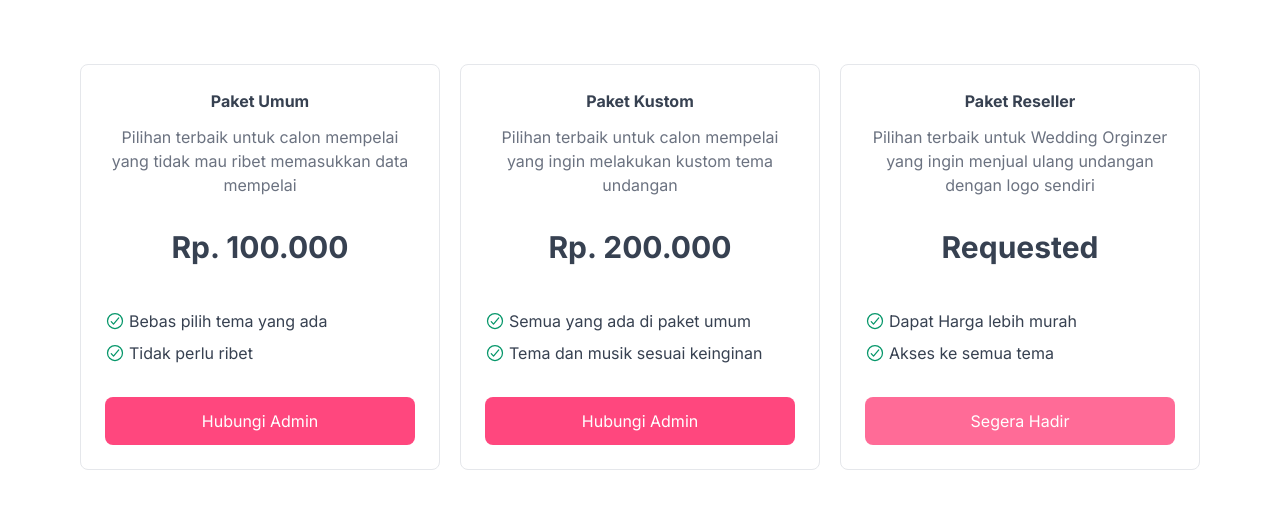
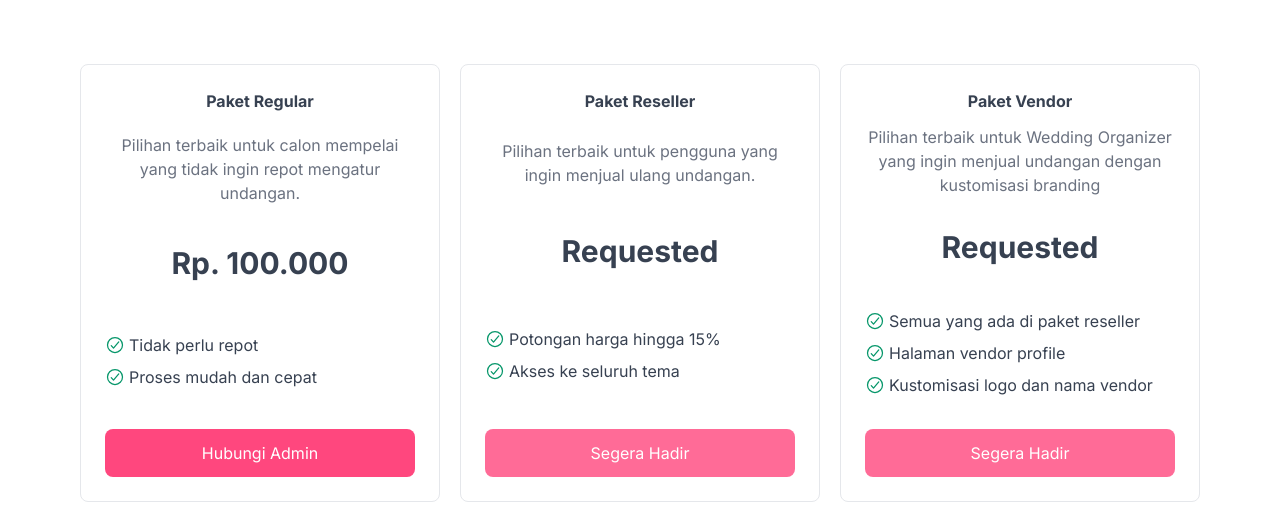
Before and after one commit to jagadyudha/jadiberkesan.com, a Next.js app: page /pricing in a window 1280 px wide. Shown: the part 280-800 px from the top of the page. Built offline with nearby package versions, Linux system fonts and the light colour scheme; no server answers.

Commit message:
adjust copy of pricing

```diff
--- a/src/components/pageComponents/homePage/faq.tsx
+++ b/src/components/pageComponents/homePage/faq.tsx
@@ -1,6 +1,55 @@
 import React from 'react';
 import Collapse from '@/components/sharedComponents/collapse';
 import Animation from '@/components/sharedComponents/animation';
+
+const data = [
+  {
+    title: 'Apa itu undangan Website/Digital?',
+    description:
+      'Undangan website/digital merupakan undangan yang disebarkan melalui platform digital. Jadi, para tamu bisa akses halaman web melalui link yang dikirim via Whatsapp atau pesan lainnya.',
+  },
+  {
+    title:
+      'Apa keuntungan menggunakan undangan Website/Digital dibandingkan undangan fisik?',
+    description:
+      'undangan website/digital lebih fleksibel dalam hal desain dan konten. Juga dapat menghemat waktu dan biaya yang biasanya terkait dengan pencetakan.',
+  },
+  {
+    title: 'Apakah semua undangan berbayar?',
+    description:
+      'Ya. Semua undangan di sini berbayar, tetapi kamu dapat membuat undangan terlebih dahulu tanpa membayar. Hanya membayar jika kamu ingin undanganmu dibagikan secara publik.',
+  },
+  {
+    title: 'Apakah undangan akan aktif selamanya?',
+    description:
+      'Ya. Undanganmu akan aktif selamanya. Juga, kamu dapat menghapusnya.',
+  },
+  {
+    title: 'Apakah undangan masih bisa diubah setelah dibayar?',
+    description:
+      'Bisa. Undanganmu dapat diubah sesuka hati, kecuali pada bagian tema dan domain.',
+  },
+  {
+    title: 'Apakah undangan bisa tanpa menggunakan foto mempelai?',
+    description:
+      'Bisa. Semua tema yang terdapat dalam katalog kami dapat digunakan tanpa menggunakan foto, melainkan dengan animasi.',
+  },
+  {
+    title: 'Apakah saya buat sendiri undangan saya dari nol',
+    description:
+      'Tidak. kamu tidak perlu mempelajari coding untuk membuat undangan. Semua tema yang kami sediakan siap pakai.',
+  },
+  {
+    title: 'Apakah undangan dapat diakses melalui handphone?',
+    description:
+      'Bisa. Semua tema undangan di jadiberkesan sudah otomatis dapat diakses di semua perangkat.',
+  },
+  {
+    title: 'Apakah ada jaminan uang kembali?',
+    description:
+      'Ya. Kami menawarkan jaminan pengembalian uang dalam waktu 24 jam jika kamu kurang puas dengan produk kami.',
+  },
+];
 
 const Faq = () => {
   return (
@@ -22,26 +71,13 @@ const Faq = () => {
           delay={0.1}
           className='my-8 md:my-12 max-w-4xl mx-auto'
         >
-          <Collapse
-            title='Apakah semua undangan berbayar'
-            description='Ya. Semua undangan di sini berbayar, tetapi kamu dapat membuat undangan terlebih dahulu tanpa membayar. Hanya bayar jika kamu ingin undanganmu dibagikan secara publik.'
-          />
-          <Collapse
-            title='Apakah undangan bisa aktif selamanya?'
-            description='Ya, bisa. Undanganmu akan aktif selamanya. Juga, kamu dapat menghapusnya.'
-          />
-          <Collapse
-            title='Apakah masih bisa diubah setelah undangan dibayar?'
-            description='Ya, bisa. Undanganmu dapat diubah sesuka hati, tanpa ada batasan.'
-          />
-          <Collapse
-            title='Apakah saya buat sendiri undangan saya dari nol'
-            description='tidak. kamu tidak perlu mempelajari coding untuk membuat undangan. Semua tema yang kami sediakan siap pakai dan mudah digunakan.'
-          />
-          <Collapse
-            title='Bagaimana jika saya ingin membuat tema secara kustom'
-            description='Kamu dapat memesan paket kustom pada halaman paket harga.'
-          />
+          {data.map((item) => (
+            <Collapse
+              key={item.title}
+              title={item.title}
+              description={item.description}
+            />
+          ))}
         </Animation>
       </div>
     </section>
--- a/src/components/pageComponents/homePage/hero.tsx
+++ b/src/components/pageComponents/homePage/hero.tsx
@@ -76,11 +76,13 @@ const Hero = () => {
                     </Button>
                   </div>
                 </Link>
-                <div className='relative'>
-                  <Button variant='outline' color='primary'>
-                    Lihat Harga
-                  </Button>
-                </div>
+                <Link href='/themes'>
+                  <div className='relative'>
+                    <Button variant='outline' color='primary'>
+                      Pilih Tema
+                    </Button>
+                  </div>
+                </Link>
               </div>
             </div>
           </div>
--- a/src/components/pageComponents/pricingPage/pricing.tsx
+++ b/src/components/pageComponents/pricingPage/pricing.tsx
@@ -20,7 +20,7 @@ const Pricing = () => {
         {dataPricing.map((item, index) => (
           <div
             key={index}
-            className='border border-gray-200 rounded-lg p-6 flex flex-col '
+            className='border border-gray-200 rounded-lg p-6 flex flex-col justify-between '
           >
             <h3 className=' font-bold mb-3'>{item.name}</h3>
             <span className='block text-gray-500'>{item.descriptiobn}</span>
@@ -36,7 +36,7 @@ const Pricing = () => {
                 </span>
               ))}
             </div>
-            {item.name.includes('Reseller') ? (
+            {['Paket Reseller', 'Paket Vendor'].includes(item.name) ? (
               <Button
                 variant='solid'
                 color='primary'
--- a/src/components/pageComponents/pricingPage/pricingFaq.tsx
+++ b/src/components/pageComponents/pricingPage/pricingFaq.tsx
@@ -17,11 +17,11 @@ const PricingFaq = () => {
         />
         <Collapse
           title='Apakah aman melakukan pembayaran online?'
-          description='Ya, Sebagian besar sistem pembayaran online menggunakan enkripsi aman untuk melindungi informasi pribadi kamu. Namun, penting untuk hanya melakukan pembayaran di situs web yang kamu percayai dan memiliki sambungan aman (https).'
+          description='Ya. Sebagian besar sistem pembayaran online menggunakan enkripsi aman untuk melindungi informasi pribadi kamu. Namun, penting untuk hanya melakukan pembayaran di situs web yang kamu percayai dan memiliki sambungan aman (https).'
         />
         <Collapse
           title='Apakah ada jaminan uang kembali?'
-          description='Ya. Kami menawarkan jaminan uang kembali dalam 24 jam untuk paket kustom jika kamu berubah pikiran.'
+          description='Ya. Kami menawarkan jaminan pengembalian uang dalam waktu 24 jam jika kamu kurang puas dengan produk kami.'
         />
       </div>
     </section>
--- a/src/components/pageComponents/themePage/themePage.tsx
+++ b/src/components/pageComponents/themePage/themePage.tsx
@@ -24,11 +24,6 @@ const ThemePage = ({ themes }: ThemesProps) => {
   const onSetTheme = (themeId: string) => {
     sessionStorage.setItem('jbc_themeId', themeId);
   };
-
-  React.useEffect(() => {
-    let data = sessionStorage.getItem('jbc_themeId');
-    console.log(data);
-  }, []);
 
   return (
     <main>
@@ -72,13 +67,13 @@ const ThemePage = ({ themes }: ThemesProps) => {
                 </div>
                 <div className='flex flex-col justify-between md:space-y-14 p-4 relative text-left'>
                   <div className='space-y-4'>
-                    <h3 className='text-lg font-bold group-hover:text-primary duration-300'>
+                    <h3 className='capitalize text-lg font-bold group-hover:text-primary duration-300'>
                       {item.name}
                     </h3>
                     <p>{item.description}</p>
                     <div>
                       {item.discount && (
-                        <del className=' font-bold'>
+                        <del className='font-bold'>
                           Rp.{' '}
                           {item.price
                             .toString()
--- a/src/lib/dummy.ts
+++ b/src/lib/dummy.ts
@@ -33,24 +33,28 @@ export const dataCardTwitter = {
 
 export const dataPricing = [
   {
-    name: 'Paket Umum',
+    name: 'Paket Regular',
     descriptiobn:
-      'Pilihan terbaik untuk calon mempelai yang tidak mau ribet memasukkan data mempelai',
+      'Pilihan terbaik untuk calon mempelai yang tidak ingin repot mengatur undangan.',
     price: 'Rp. 100.000',
-    detail: ['Bebas pilih tema yang ada', 'Tidak perlu ribet'],
-  },
-  {
-    name: 'Paket Kustom',
-    descriptiobn:
-      'Pilihan terbaik untuk calon mempelai yang ingin melakukan kustom tema undangan',
-    price: 'Rp. 200.000',
-    detail: ['Semua yang ada di paket umum', 'Tema dan musik sesuai keinginan'],
+    detail: ['Tidak perlu repot', 'Proses mudah dan cepat'],
   },
   {
     name: 'Paket Reseller',
     descriptiobn:
-      'Pilihan terbaik untuk Wedding Orginzer yang ingin menjual ulang undangan dengan logo sendiri',
+      'Pilihan terbaik untuk pengguna yang ingin menjual ulang undangan.',
     price: 'Requested',
-    detail: ['Dapat Harga lebih murah', 'Akses ke semua tema'],
+    detail: ['Potongan harga hingga 15%', 'Akses ke seluruh tema'],
+  },
+  {
+    name: 'Paket Vendor',
+    descriptiobn:
+      'Pilihan terbaik untuk Wedding Organizer yang ingin menjual undangan dengan kustomisasi branding',
+    price: 'Requested',
+    detail: [
+      'Semua yang ada di paket reseller',
+      'Halaman vendor profile',
+      'Kustomisasi logo dan nama vendor',
+    ],
   },
 ];
```
